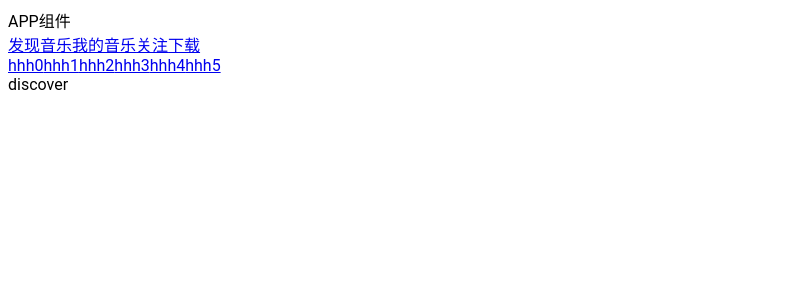
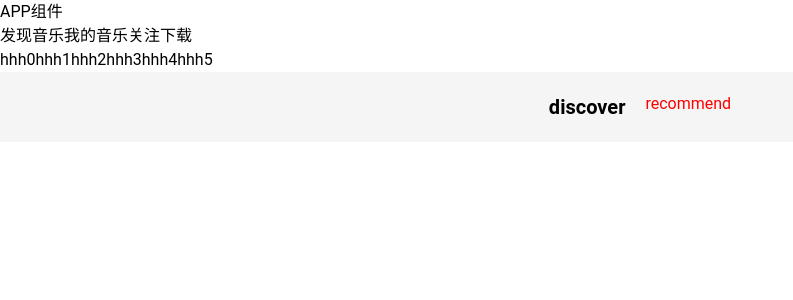
Before and after one commit to zhaolonglong6/my-react-ts, a React (Vite) app: page /discover/recommend in a window 1280 px wide. Shown: the top 300 px of the page, without its empty margins (0-793 px from the left). Built offline with nearby package versions, Linux system fonts and the light colour scheme.

Commit message:
tailwind,styled-components的使用

```diff
--- a/package.json
+++ b/package.json
@@ -10,9 +10,12 @@
     "preview": "vite preview"
   },
   "dependencies": {
+    "@tailwindcss/vite": "^4.1.17",
     "react": "^19.1.0",
     "react-dom": "^19.1.0",
-    "react-router-dom": "^7.9.5"
+    "react-router-dom": "^7.9.5",
+    "styled-components": "^6.1.19",
+    "tailwindcss": "^4.1.17"
   },
   "devDependencies": {
     "@eslint/js": "^9.30.1",
--- a/src/index.css
+++ b/src/index.css
@@ -1,3 +1,5 @@
+@import "tailwindcss";
+
 :root{
   margin: 0;
   padding: 0;
--- a/src/pages/discover/playlist/Playlist.tsx
+++ b/src/pages/discover/playlist/Playlist.tsx
@@ -6,7 +6,7 @@ interface IProps {
 }
 
 const Playlist: React.FC<IProps> = () => {
-  return <div>Playlist</div>;
+  return <div className="text-red-200 h-[200px]">Playlist</div>;
 };
 
 export default memo(Playlist);
--- a/src/pages/discover/Discover.tsx
+++ b/src/pages/discover/recommend/Discover.tsx
@@ -1,12 +1,18 @@
 import { memo } from "react";
 import type React from "react";
+import { MyWrapper } from "./style";
 
 interface IProps {
   children?: React.ReactNode;
 }
 
 const Discover: React.FC<IProps> = () => {
-  return <div>discover</div>;
+  return (
+    <MyWrapper isShow={true}>
+      <div className="text1">discover</div>
+      <div className="text2">recommend</div>
+    </MyWrapper>
+  );
 };
 
 export default memo(Discover);
--- /dev/null
+++ b/src/pages/discover/recommend/style.ts
@@ -0,0 +1,23 @@
+import styled from "styled-components";
+
+export const MyWrapper = styled.div<{ isShow: boolean }>`
+  padding: 20px;
+  width: 100%;
+  height: fit-content;
+  display: flex;
+  justify-content: center;
+  gap: 20px;
+  box-sizing: border-box;
+  ${(props) => props.isShow && "background-color: #f5f5f5;"}
+
+  .text1 {
+    font-size: 20px;
+    font-weight: bold;
+    color: #000;
+  }
+
+  .text2 {
+    font-size: 16px;
+    color: red;
+  }
+`;
--- a/src/router/index.tsx
+++ b/src/router/index.tsx
@@ -1,7 +1,7 @@
 import { createBrowserRouter, Navigate } from "react-router-dom";
 import NotFound from "../pages/404/404";
 import Login from "../pages/login/Login";
-import Discover from "../pages/discover/Discover";
+import Discover from "../pages/discover/recommend/Discover";
 import Album from "../pages/discover/album/Album";
 import Artist from "../pages/discover/artist/Artist";
 import DjRadio from "../pages/discover/djradio/DjRadio";
@@ -19,7 +19,7 @@ export const routes = createBrowserRouter([
     children: [
       {
         index: true,
-        Component: () => <Navigate to="/discover/recommend" replace />,
+        Component: () => <Navigate to="/discover" replace />,
       },
       {
         path: "discover",
--- a/vite.config.ts
+++ b/vite.config.ts
@@ -1,11 +1,12 @@
 import { defineConfig } from "vite";
 import react from "@vitejs/plugin-react";
+import tailwindcss from "@tailwindcss/vite";
 
 // https://vite.dev/config/
 export default defineConfig({
-  plugins: [react()],
+  plugins: [react(), tailwindcss()],
   server: {
     open: true,
-    port: 80
-  }
+    port: 80,
+  },
 });
```
Also changed, not shown: 1 other file (tests, documents, lock files or other folders).
